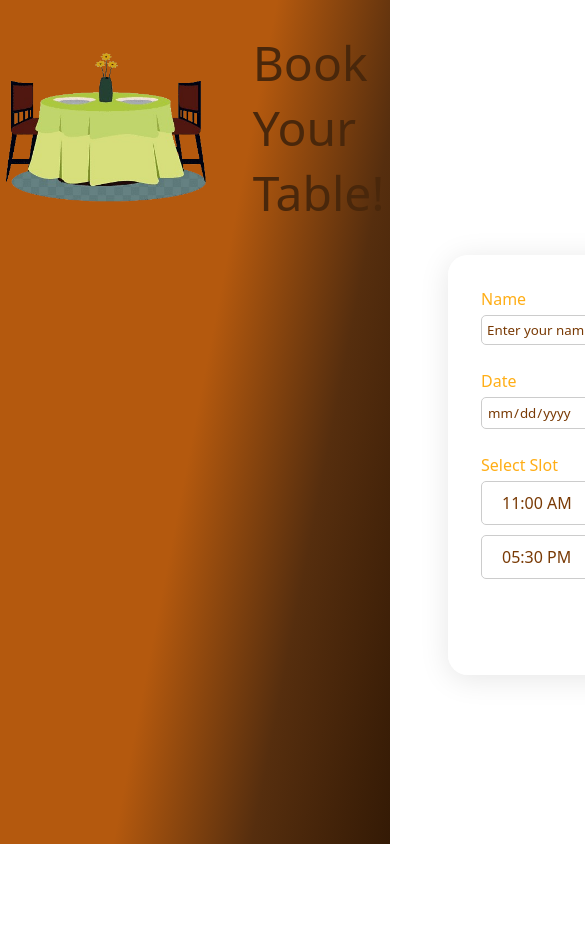
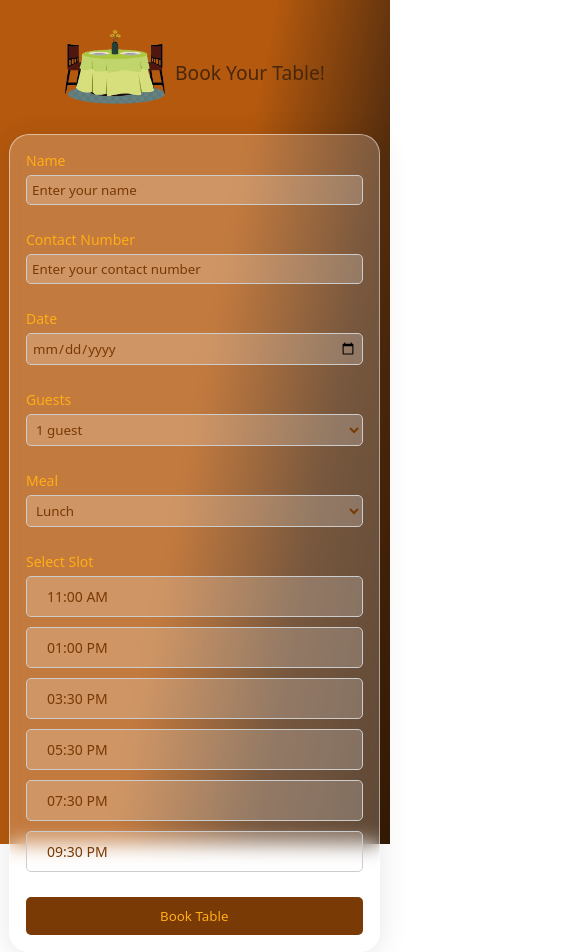
Before and after one commit to Akankshasonule/Amara-Restaurant-website, a plain HTML site: page BookTable/booktable.html in a window 390 px wide. Shown: the top 952 px of the page, 585 px wide, since content can reach past the window. Before the commit the page ends 844 px from the top, so only its background shows below. Drawn offline with Linux system fonts and the light colour scheme; a web font is replaced by a local one.

Commit message:
Update booktable.html

```diff
--- a/BookTable/booktable.html
+++ b/BookTable/booktable.html
@@ -74,7 +74,7 @@
   .form {
     flex: 1;
     position: relative;
-    left: 28rem;
+    left: 26rem;
     width: 578.6px;
     padding: 2rem;
     background: rgba(255, 255, 255, 0.2);
@@ -165,6 +165,81 @@
   .result {
     margin-top: 20px;
     padding: 15px;
+  }
+
+  @media (max-width: 1200px) {
+    .form {
+      left: 5rem;
+      width: 70%;
+    }
+
+    .table-head h2 {
+      font-size: 2.5rem;
+    }
+  }
+
+  @media (max-width: 768px) {
+    .book-table {
+      flex-direction: column;
+      text-align: center;
+    }
+
+    .table-head img {
+      width: 150px;
+    }
+
+    .table-head h2 {
+      font-size: 2rem;
+      margin-top: 10px;
+    }
+
+    .form {
+      left: 9px;
+      width: 90%;
+      padding: 1.5rem;
+    }
+
+    .form #bookingForm {
+      flex-direction: column;
+      gap: 10px;
+    }
+
+    .form #bookingForm button {
+      left: 0;
+      width: 100%;
+    }
+  }
+
+  @media (max-width: 480px) {
+    body {
+      font-size: 14px;
+    }
+    .table-head{
+      gap: 10px;
+    }
+    .table-head img {
+      width: 100px;
+    }
+
+    .table-head h2 {
+      font-size: 1.2rem;
+    }
+
+    .form {
+      padding: 1rem;
+      width: 95%;
+    }
+
+    .form-group input,
+    .form-group select,
+    .slot {
+      width: 100%;
+    }
+
+    .slots {
+      flex-direction: column;
+      gap: 10px;
+    }
   }
 </style>
 
```
